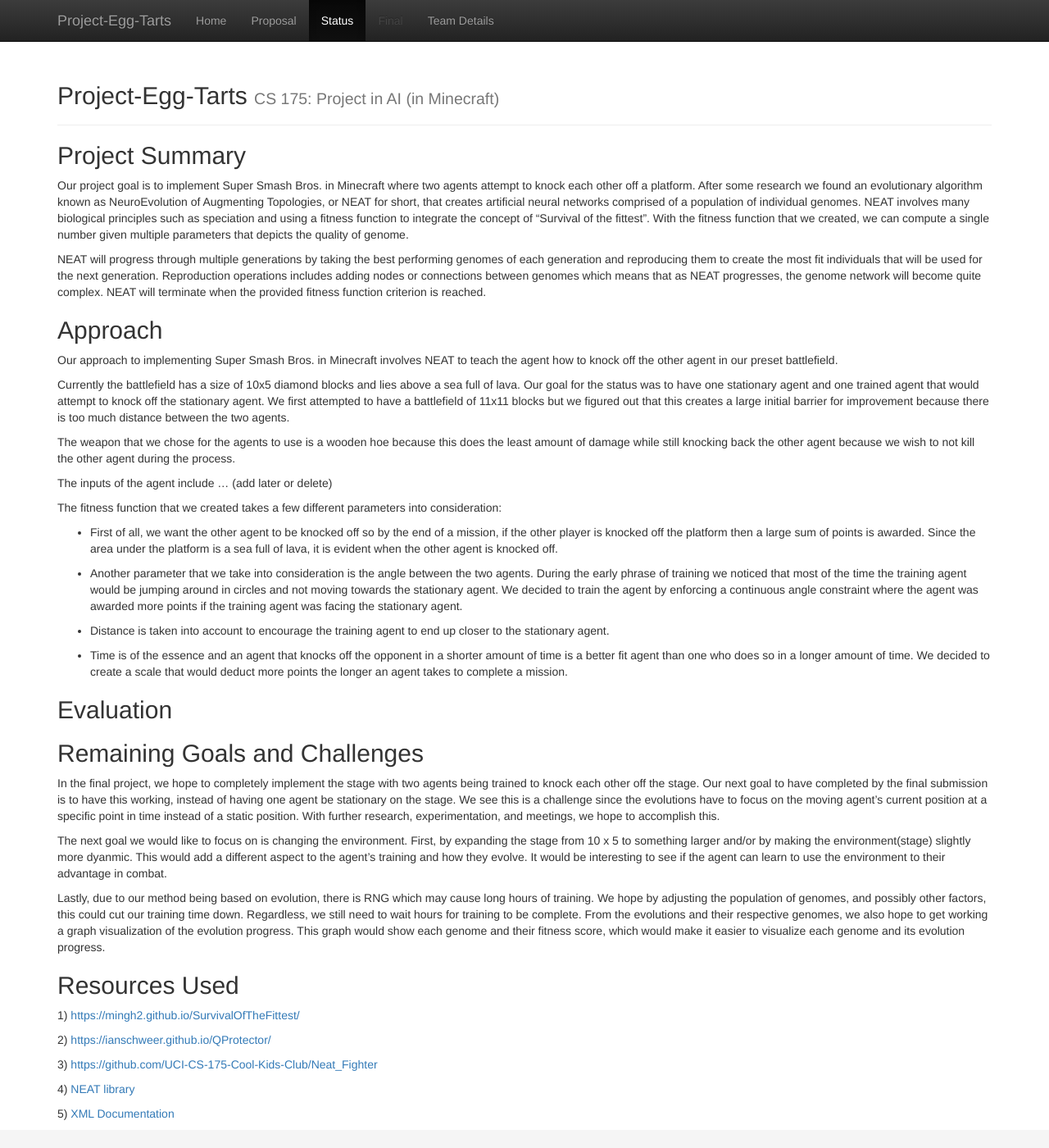
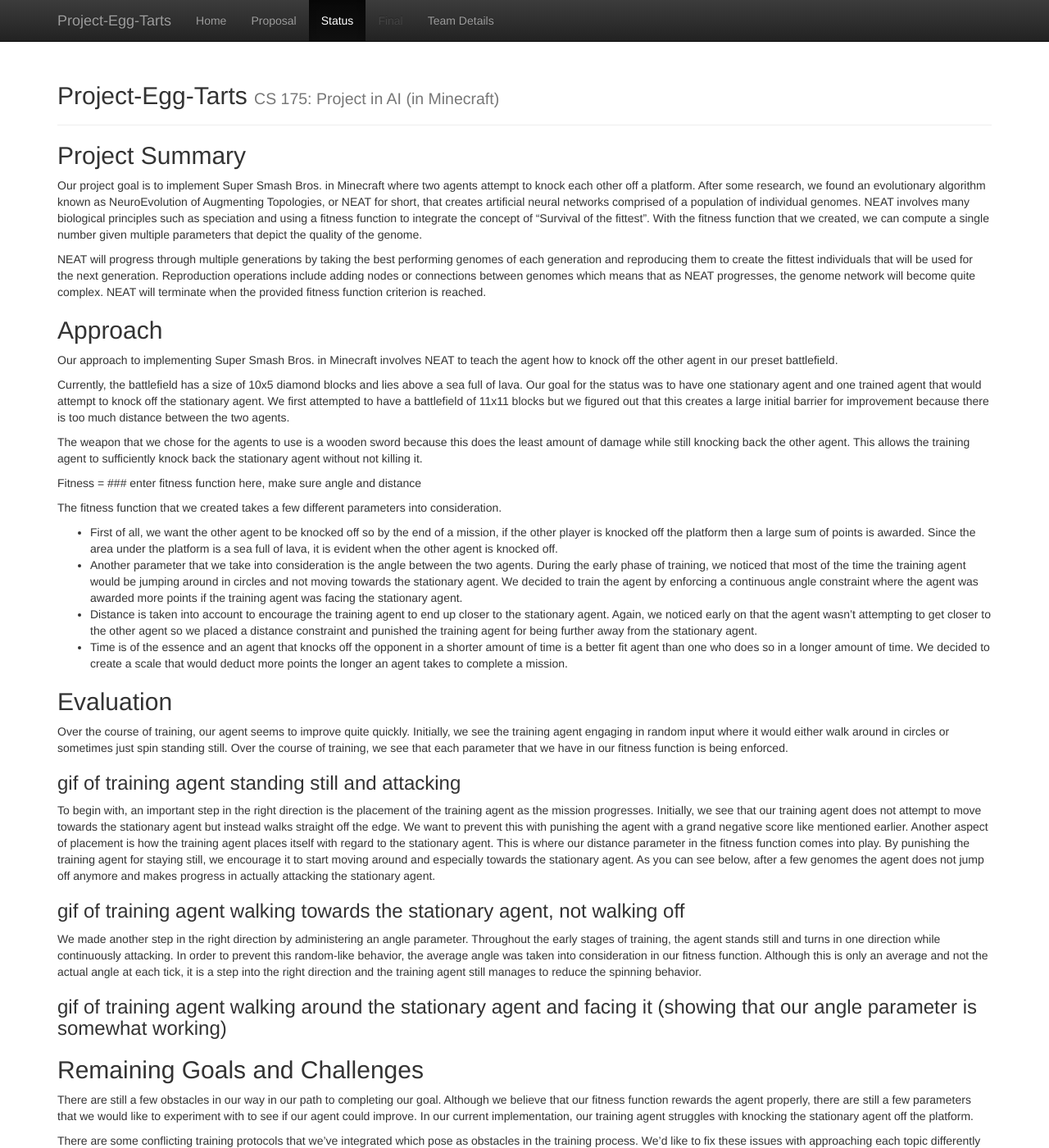
Before and after one commit to kazad123/Project_Egg_Tarts_Website, a Jekyll site: the page built from docs/status.md, in a window 1280 px wide and 1400 px high. Shown: the whole window at 82% size. Built offline with Jekyll 4.4.1, drawn with Linux system fonts in a browser that asks for light colours; some of the changed text lies outside the part shown.

Commit message:
Update status.md

```diff
--- a/docs/status.md
+++ b/docs/status.md
@@ -5,39 +5,50 @@ title: Status
 
 ## Project Summary
 
-Our project goal is to implement Super Smash Bros. in Minecraft where two agents attempt to knock each other off a platform. After some research we found an evolutionary algorithm known as NeuroEvolution of Augmenting Topologies, or NEAT for short, that creates artificial neural networks comprised of a population of individual genomes. NEAT involves many biological principles such as speciation and using a fitness function to integrate the concept of “Survival of the fittest”. With the fitness function that we created, we can compute a single number given multiple parameters that depicts the quality of genome.
+Our project goal is to implement Super Smash Bros. in Minecraft where two agents attempt to knock each other off a platform. After some research, we found an evolutionary algorithm known as NeuroEvolution of Augmenting Topologies, or NEAT for short, that creates artificial neural networks comprised of a population of individual genomes. NEAT involves many biological principles such as speciation and using a fitness function to integrate the concept of “Survival of the fittest”. With the fitness function that we created, we can compute a single number given multiple parameters that depict the quality of the genome.
 
-NEAT will progress through multiple generations by taking the best performing genomes of each generation and reproducing them to create the most fit individuals that will be used for the next generation. Reproduction operations includes adding nodes or connections between genomes which means that as NEAT progresses, the genome network will become quite complex. NEAT will terminate when the provided fitness function criterion is reached.
+NEAT will progress through multiple generations by taking the best performing genomes of each generation and reproducing them to create the fittest individuals that will be used for the next generation. Reproduction operations include adding nodes or connections between genomes which means that as NEAT progresses, the genome network will become quite complex. NEAT will terminate when the provided fitness function criterion is reached.
 
 ## Approach
 
 Our approach to implementing Super Smash Bros. in Minecraft involves NEAT to teach the agent how to knock off the other agent in our preset battlefield.
 
-Currently the battlefield has a size of 10x5 diamond blocks and lies above a sea full of lava. Our goal for the status was to have one stationary agent and one trained agent that would attempt to knock off the stationary agent. We first attempted to have a battlefield of 11x11 blocks but we figured out that this creates a large initial barrier for improvement because there is too much distance between the two agents.
+Currently, the battlefield has a size of 10x5 diamond blocks and lies above a sea full of lava. Our goal for the status was to have one stationary agent and one trained agent that would attempt to knock off the stationary agent. We first attempted to have a battlefield of 11x11 blocks but we figured out that this creates a large initial barrier for improvement because there is too much distance between the two agents.
 
-The weapon that we chose for the agents to use is a wooden hoe because this does the least amount of damage while still knocking back the other agent because we wish to not kill the other agent during the process.
+The weapon that we chose for the agents to use is a wooden sword because this does the least amount of damage while still knocking back the other agent. This allows the training agent to sufficiently knock back the stationary agent without not killing it.
 
-The inputs of the agent include … (add later or delete)
+Fitness = ### enter fitness function here, make sure angle and distance
 
-The fitness function that we created takes a few different parameters into consideration:
-
+The fitness function that we created takes a few different parameters into consideration.
 - First of all, we want the other agent to be knocked off so by the end of a mission, if the other player is knocked off the platform then a large sum of points is awarded. Since the area under the platform is a sea full of lava, it is evident when the other agent is knocked off.
-
-- Another parameter that we take into consideration is the angle between the two agents. During the early phrase of training we noticed that most of the time the training agent would be jumping around in circles and not moving towards the stationary agent. We decided to train the agent by enforcing a continuous angle constraint where the agent was awarded more points if the training agent was facing the stationary agent.
-
-- Distance is taken into account to encourage the training agent to end up closer to the stationary agent.
-
+- Another parameter that we take into consideration is the angle between the two agents. During the early phase of training, we noticed that most of the time the training agent would be jumping around in circles and not moving towards the stationary agent. We decided to train the agent by enforcing a continuous angle constraint where the agent was awarded more points if the training agent was facing the stationary agent.
+- Distance is taken into account to encourage the training agent to end up closer to the stationary agent. Again, we noticed early on that the agent wasn’t attempting to get closer to the other agent so we placed a distance constraint and punished the training agent for being further away from the stationary agent.
 - Time is of the essence and an agent that knocks off the opponent in a shorter amount of time is a better fit agent than one who does so in a longer amount of time. We decided to create a scale that would deduct more points the longer an agent takes to complete a mission.
 
 ## Evaluation
 
+Over the course of training, our agent seems to improve quite quickly. Initially, we see the training agent engaging in random input where it would either walk around in circles or sometimes just spin standing still. Over the course of training, we see that each parameter that we have in our fitness function is being enforced.
+
+### gif of training agent standing still and attacking
+
+To begin with, an important step in the right direction is the placement of the training agent as the mission progresses. Initially, we see that our training agent does not attempt to move towards the stationary agent but instead walks straight off the edge. We want to prevent this with punishing the agent with a grand negative score like mentioned earlier. Another aspect of placement is how the training agent places itself with regard to the stationary agent. This is where our distance parameter in the fitness function comes into play. By punishing the training agent for staying still, we encourage it to start moving around and especially towards the stationary agent. As you can see below, after a few genomes the agent does not jump off anymore and makes progress in actually attacking the stationary agent.
+
+### gif of training agent walking towards the stationary agent, not walking off
+
+We made another step in the right direction by administering an angle parameter. Throughout the early stages of training, the agent stands still and turns in one direction while continuously attacking. In order to prevent this random-like behavior, the average angle was taken into consideration in our fitness function. Although this is only an average and not the actual angle at each tick, it is a step into the right direction and the training agent still manages to reduce the spinning behavior.
+
+### gif of training agent walking around the stationary agent and facing it (showing that our angle parameter is somewhat working)
+
+
 ## Remaining Goals and Challenges
 
-In the final project, we hope to completely implement the stage with two agents being trained to knock each other off the stage. Our next goal to have completed by the final submission is to have this working, instead of having one agent be stationary on the stage. We see this is a challenge since the evolutions have to focus on the moving agent's current position at a specific point in time instead of a static position. With further research, experimentation, and meetings, we hope to accomplish this.
+There are still a few obstacles in our way in our path to completing our goal. Although we believe that our fitness function rewards the agent properly, there are still a few parameters that we would like to experiment with to see if our agent could improve. In our current implementation, our training agent struggles with knocking the stationary agent off the platform.
 
-The next goal we would like to focus on is changing the environment. First, by expanding the stage from 10 x 5 to something larger and/or by making the environment(stage) slightly more dyanmic. This would add a different aspect to the agent's training and how they evolve. It would be interesting to see if the agent can learn to use the environment to their advantage in combat.
+There are some conflicting training protocols that we’ve integrated which pose as obstacles in the training process. We’d like to fix these issues with approaching each topic differently and that will be our goal for the final report.
 
-Lastly, due to our method being based on evolution, there is RNG which may cause long hours of training. We hope by adjusting the population of genomes, and possibly other factors, this could cut our training time down. Regardless, we still need to wait hours for training to be complete. From the evolutions and their respective genomes, we also hope to get working a graph visualization of the evolution progress. This graph would show each genome and their fitness score, which would make it easier to visualize each genome and its evolution progress.
+One of the issues that we currently have is how distance is being evaluated. In order to get past the initial barrier, we decided to punish agents who stand still and attack the entire mission by taking off more points the less distance the agent has walked for that respective mission. Although this prevents our training agent from standing still for the entire mission, it brings up the possibility of our agent walking around too much to gain points instead of focusing on attacking the stationary agent.
+
+Another issue that we have is enforcing the angle between the training agent and the stationary agent. Initially, the angle that was being fed into fitness function was the angle that the training agent ended with at the end of the mission. This did not include the angle of the training agent at every tick of the mission which means that it did not matter where the agent was looking as long as it was facing the stationary agent by the end of the mission. This is an issue because the agent can still turn in circles so instead, we decided to take the average at every tick into account. Although this is a step in the right direction, for now, we need a better solution to fix this problem.
 
 
 ## Resources Used
```
Also changed, not shown: other parts of docs/status.md (+6 -0 lines).
